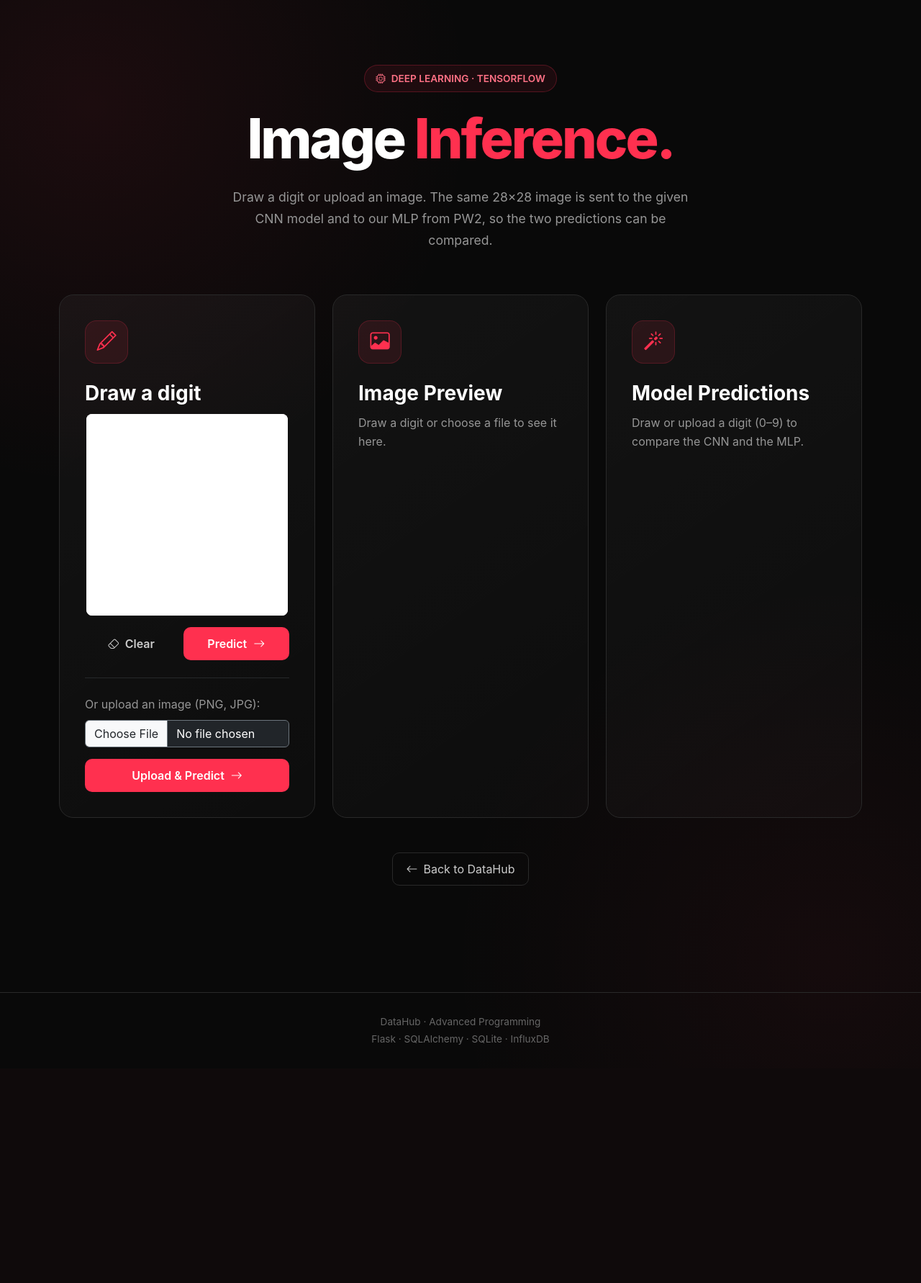
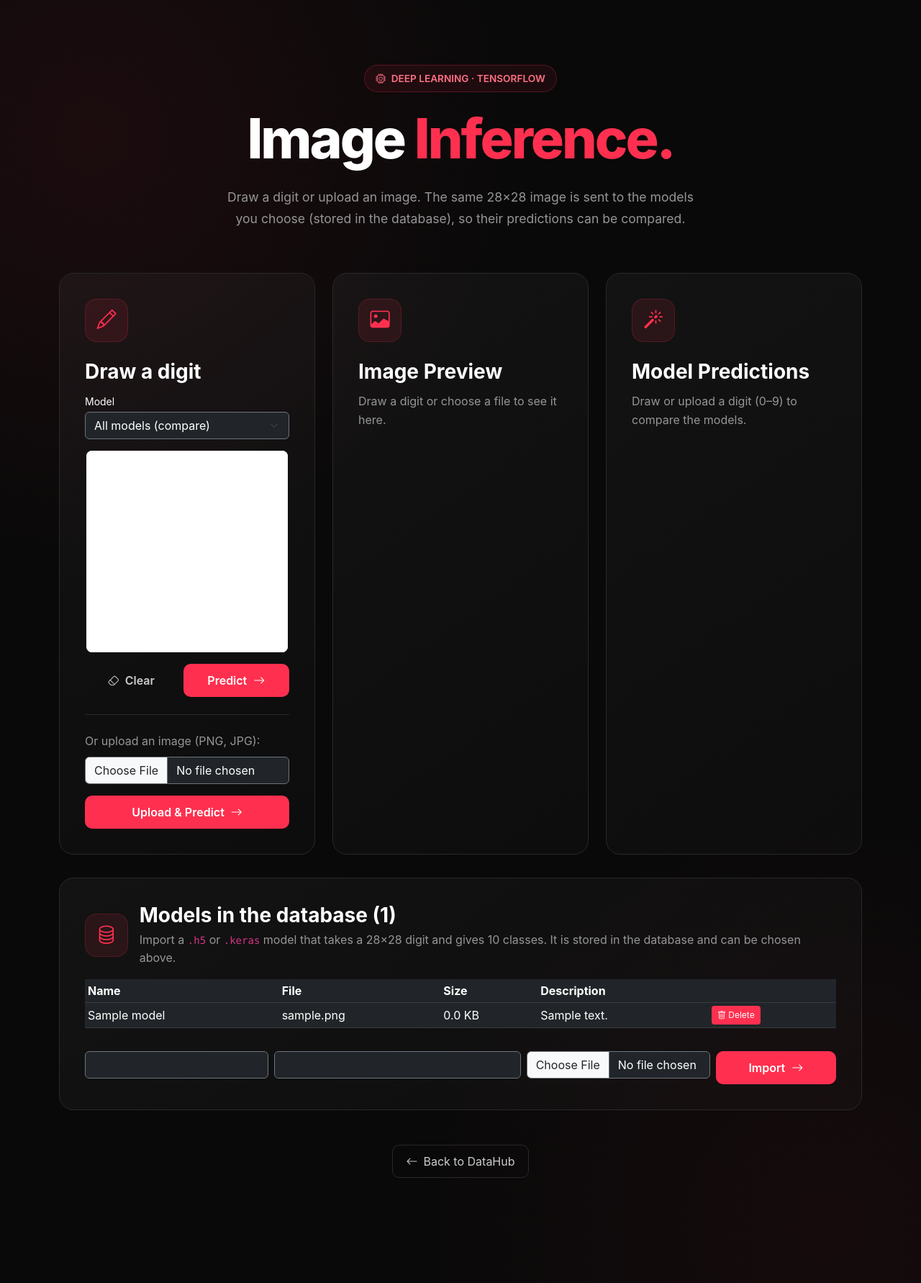
Before and after one commit to iulianstefia10/Advanced-programming, a Flask app: page /mnist/ in a window 1280 px wide. Shown: the top 1782 px of the page at 72% size. Before the commit the page ends 1451 px from the top, so only its background shows below. Run offline with Flask 3, Linux system fonts and the light colour scheme; tables that the repository leaves empty hold one stand-in row (values such as "Sample post"); a map, chart or similar area stays blank.

Commit message:
Store the MNIST digit models in PostgreSQL (select, import, delete)

```diff
--- a/app/app.py
+++ b/app/app.py
@@ -1,8 +1,10 @@
 from flask import Flask, render_template
 from models.chinook import Artist, Album, Genre, Track, Customer, Invoice, InvoiceLine
+from models import app_data  # noqa: F401  (registers the tables of the "appdata" database)
 from influxdb_flask import InfluxDB
 import os
 from routes.landcover import landcover_bp
+from services.model_store import seed_default_models
 
 from dotenv import load_dotenv
 from extensions import db
@@ -14,8 +16,11 @@ def create_app():
 
     app = Flask(__name__)
 
+    # imported models can be big (the given CNN is a few MB)
+    app.config["MAX_CONTENT_LENGTH"] = 100 * 1024 * 1024
+
     # -------------------------
-    # Database
+    # Database 1: Chinook (SQLite)
     # -------------------------
 
     basedir = os.path.abspath(
@@ -30,20 +35,43 @@ def create_app():
         )
     )
 
+    # -------------------------
+    # Database 2: our own tables ("appdata")
+    # Postgres in Docker (DATABASE_URL), a local SQLite file otherwise
+    # (tests, continuous integration, running without Docker)
+    # -------------------------
+
+    app.config["SQLALCHEMY_BINDS"] = {
+        "appdata": os.environ.get(
+            "DATABASE_URL",
+            "sqlite:///" + os.path.join(basedir, "database/appdata.db"),
+        )
+    }
+
     db.init_app(app)
 
-    # -------------------------
-    # InfluxDB
-    # -------------------------
-
     with app.app_context():
-        db.reflect()
+        # only Chinook is reflected, never the "appdata" database
+        db.reflect(bind_key=None)
 
         for table_name, table in db.metadata.tables.items():
             print(f"\nTable: {table_name}")
 
             for column in table.columns:
                 print(f"  Column: {column.name}, Type: {column.type}")
+
+        # only our own tables are created, never the Chinook ones
+        try:
+            db.create_all(bind_key="appdata")
+            # first start: the two given digit models are copied into the database
+            seed_default_models()
+        except Exception as error:  # for example Postgres is not reachable
+            db.session.rollback()
+            app.logger.warning("App database unavailable: %s", error)
+
+    # -------------------------
+    # InfluxDB
+    # -------------------------
 
     # the address can be changed in .env (the school network can change)
     app.config["INFLUXDB_V2_URL"] = os.environ.get(
@@ -68,7 +96,9 @@ def create_app():
     def home():
         return render_template("home.html")
 
-
+    # -------------------------
+    # Pages (one blueprint each)
+    # -------------------------
 
     from routes.chinook import chinook_bp
     from routes.influxdb import influx_bp
--- a/app/routes/mnist.py
+++ b/app/routes/mnist.py
@@ -4,9 +4,20 @@ import os
 
 from flask import Blueprint, current_app, redirect, render_template, request, url_for
 from PIL import Image, UnidentifiedImageError
+from sqlalchemy.exc import SQLAlchemyError
+from sqlalchemy.orm import defer
 from werkzeug.utils import secure_filename
 
-from services.mnist_inference import decode_data_url, predict_both, prepare_image, preview_png
+from extensions import db
+from models.app_data import StoredModel
+from services.mnist_inference import (
+    decode_data_url,
+    forget_model,
+    predict_with,
+    prepare_image,
+    preview_png,
+)
+from services.model_store import add_model
 
 mnist_bp = Blueprint(
     "mnist",
@@ -21,10 +32,20 @@ def dashboard():
     image_data = None
     model_view = None
     filename = None
-    error = None
+    error = request.args.get("model_error")   # set by upload_model below
 
     upload_folder = os.path.join(current_app.root_path, "static", "uploads")
     os.makedirs(upload_folder, exist_ok=True)
+
+    try:
+        # defer(data): the list must not load every model file from the database
+        models = db.session.scalars(
+            db.select(StoredModel).options(defer(StoredModel.data)).order_by(StoredModel.id)
+        ).all()
+    except SQLAlchemyError:
+        db.session.rollback()
+        models = []
+        error = "The model database is unavailable."
 
     if request.method == "POST":
         try:
@@ -46,10 +67,15 @@ def dashboard():
             else:
                 raise ValueError("Draw a digit or choose an image file first.")
 
-            # the same 28x28 image goes to both models
+            # the same 28x28 image goes to every chosen model
             pixels = prepare_image(image)
             model_view = preview_png(pixels)
-            predictions = predict_both(pixels)
+
+            choice = request.form.get("model_id", "all")
+            chosen = models if choice == "all" else [m for m in models if str(m.id) == choice]
+            if not chosen:
+                raise ValueError("No model available: import one first.")
+            predictions = predict_with(pixels, chosen)
 
         except (ValueError, UnidentifiedImageError, OSError) as e:
             error = str(e) if isinstance(e, ValueError) else "The file is not a valid image."
@@ -66,8 +92,38 @@ def dashboard():
         model_view=model_view,
         filename=filename,
         uploaded_files=uploaded_files,
+        models=models,
         error=error,
     )
+
+
+@mnist_bp.route("/models/upload", methods=["POST"])
+def upload_model():
+    """Import a .h5 / .keras model and store it in the database."""
+    file = request.files.get("model_file")
+    try:
+        if file is None or file.filename == "":
+            raise ValueError("Choose a .h5 or .keras file.")
+        filename = secure_filename(file.filename)
+        name = request.form.get("name", "").strip() or os.path.splitext(filename)[0]
+        add_model(name, request.form.get("description", "").strip(), filename, file.read())
+    except ValueError as e:
+        return redirect(url_for("mnist.dashboard", model_error=str(e)))
+    except SQLAlchemyError:
+        db.session.rollback()
+        return redirect(url_for("mnist.dashboard", model_error="The database is unavailable."))
+    return redirect(url_for("mnist.dashboard"))
+
+
+@mnist_bp.route("/models/delete/<int:model_id>", methods=["POST"])
+def delete_model(model_id):
+    """Delete one model from the database."""
+    stored = db.session.get(StoredModel, model_id)
+    if stored is not None:
+        db.session.delete(stored)
+        db.session.commit()
+        forget_model(model_id)
+    return redirect(url_for("mnist.dashboard"))
 
 
 @mnist_bp.route("/delete/<path:filename>", methods=["POST"])
--- a/app/templates/mnist_dashboard.html
+++ b/app/templates/mnist_dashboard.html
@@ -18,8 +18,8 @@ MNIST · Image Upload & Inference
     </h1>
 
     <p>
-        Draw a digit or upload an image. The same 28&times;28 image is sent to the given
-        CNN model and to our MLP from PW2, so the two predictions can be compared.
+        Draw a digit or upload an image. The same 28&times;28 image is sent to the models
+        you choose (stored in the database), so their predictions can be compared.
     </p>
 
 </section>
@@ -50,10 +50,19 @@ MNIST · Image Upload & Inference
 
                 <h3>Draw a digit</h3>
 
+                <label class="small mb-1" for="modelSelect">Model</label>
+                <select id="modelSelect" class="form-select bg-dark text-white border-secondary mb-3">
+                    <option value="all">All models (compare)</option>
+                    {% for m in models %}
+                    <option value="{{ m.id }}">{{ m.name }}</option>
+                    {% endfor %}
+                </select>
+
                 <form action="{{ url_for('mnist.dashboard') }}" method="POST" id="drawForm">
                     <canvas id="drawCanvas" width="280" height="280"
                             style="width: 100%; max-width: 280px; aspect-ratio: 1; background: #fff; border-radius: 8px; touch-action: none; cursor: crosshair; display: block; margin: 0 auto;"></canvas>
                     <input type="hidden" name="drawing" id="drawingInput">
+                    <input type="hidden" name="model_id" value="all">
 
                     <div class="d-flex gap-2 mt-3">
                         <button type="button" id="clearCanvas" class="btn-outline-modern border-0 flex-fill justify-content-center" style="cursor: pointer;">
@@ -70,6 +79,7 @@ MNIST · Image Upload & Inference
                 <p class="mb-2">Or upload an image (PNG, JPG):</p>
 
                 <form action="{{ url_for('mnist.dashboard') }}" method="POST" enctype="multipart/form-data">
+                    <input type="hidden" name="model_id" value="all">
                     <input type="file" name="file" accept="image/*"
                            class="form-control bg-dark text-white border-secondary mb-3" required>
                     <button type="submit" class="btn-modern w-100 border-0" style="cursor: pointer;">
@@ -116,7 +126,7 @@ MNIST · Image Upload & Inference
         </div>
 
 
-        <!-- Card 3: predictions of the two models -->
+        <!-- Card 3: predictions of the chosen models -->
         <div class="col-md-12 col-lg-4">
             <div class="database-card">
 
@@ -127,8 +137,7 @@ MNIST · Image Upload & Inference
                 <h3>Model Predictions</h3>
 
                 {% if predictions %}
-                {% for key in ["cnn", "mlp"] %}
-                {% set p = predictions[key] %}
+                {% for key, p in predictions.items() %}
                 <div class="mb-4 prediction-block" data-model="{{ key }}">
                     <p class="mb-1"><strong>{{ p.model }}</strong></p>
                     <div class="d-flex align-items-baseline gap-3">
@@ -148,13 +157,85 @@ MNIST · Image Upload & Inference
                 {% endfor %}
                 {% else %}
                 <p>
-                    Draw or upload a digit (0–9) to compare the CNN and the MLP.
+                    Draw or upload a digit (0–9) to compare the models.
                 </p>
                 {% endif %}
 
             </div>
         </div>
 
+    </div>
+
+
+    <!-- Models stored in the database -->
+    <div class="row g-4 mt-2">
+        <div class="col-12">
+            <div class="database-card">
+
+                <div class="d-flex align-items-center gap-3 mb-3">
+                    <div class="database-icon mb-0">
+                        <i class="bi bi-database"></i>
+                    </div>
+                    <div>
+                        <h3 class="mb-1">Models in the database ({{ models|length }})</h3>
+                        <p class="mb-0">
+                            Import a <code>.h5</code> or <code>.keras</code> model that takes a 28&times;28 digit and
+                            gives 10 classes. It is stored in the database and can be chosen above.
+                        </p>
+                    </div>
+                </div>
+
+                {% if models %}
+                <div class="table-responsive">
+                    <table class="table table-dark table-sm align-middle">
+                        <thead>
+                            <tr><th>Name</th><th>File</th><th>Size</th><th>Description</th><th></th></tr>
+                        </thead>
+                        <tbody>
+                            {% for m in models %}
+                            <tr>
+                                <td>{{ m.name }}</td>
+                                <td>{{ m.filename }}</td>
+                                <td>{{ (m.size_bytes / 1024)|round(1) }} KB</td>
+                                <td>{{ m.description or "" }}</td>
+                                <td>
+                                    <form action="{{ url_for('mnist.delete_model', model_id=m.id) }}" method="POST">
+                                        <button type="submit" class="btn btn-sm" style="background-color: #ff304f; color: white; border: none; font-size: 0.75rem;">
+                                            <i class="bi bi-trash"></i> Delete
+                                        </button>
+                                    </form>
+                                </td>
+                            </tr>
+                            {% endfor %}
+                        </tbody>
+                    </table>
+                </div>
+                {% else %}
+                <p>No model in the database yet. Import one below.</p>
+                {% endif %}
+
+                <form action="{{ url_for('mnist.upload_model') }}" method="POST" enctype="multipart/form-data" class="row g-2 mt-2">
+                    <div class="col-md-3">
+                        <input type="text" name="name" placeholder="Name" maxlength="100"
+                               class="form-control bg-dark text-white border-secondary">
+                    </div>
+                    <div class="col-md-4">
+                        <input type="text" name="description" placeholder="Description" maxlength="255"
+                               class="form-control bg-dark text-white border-secondary">
+                    </div>
+                    <div class="col-md-3">
+                        <input type="file" name="model_file" accept=".h5,.keras"
+                               class="form-control bg-dark text-white border-secondary" required>
+                    </div>
+                    <div class="col-md-2">
+                        <button type="submit" class="btn-modern w-100 border-0" style="cursor: pointer;">
+                            Import <i class="bi bi-arrow-right"></i>
+                        </button>
+                    </div>
+                </form>
+
+            </div>
+        </div>
     </div>
 
 
@@ -290,6 +371,18 @@ MNIST · Image Upload & Inference
         // the drawing is sent as a PNG image
         document.getElementById("drawingInput").value = canvas.toDataURL("image/png");
     });
+
+    // the chosen model is copied into the hidden field of both forms
+    const modelSelect = document.getElementById("modelSelect");
+
+    function syncModel() {
+        document.querySelectorAll("input[name=model_id]").forEach((input) => {
+            input.value = modelSelect.value;
+        });
+    }
+
+    modelSelect.addEventListener("change", syncModel);
+    syncModel();
 </script>
 
 {% endblock %}
--- a/requirements.txt
+++ b/requirements.txt
@@ -95,3 +95,4 @@ Werkzeug==3.1.9
 wheel==0.48.0
 wrapt==2.5.0
 xxhash==4.0.1
+psycopg2-binary
```
Also changed, not shown: app/docker-compose.yml (+15 -2 lines), app/models/app_data.py (added, +22 -0 lines), app/services/mnist_inference.py (+57 -0 lines), app/services/model_store.py (added, +46 -0 lines).
